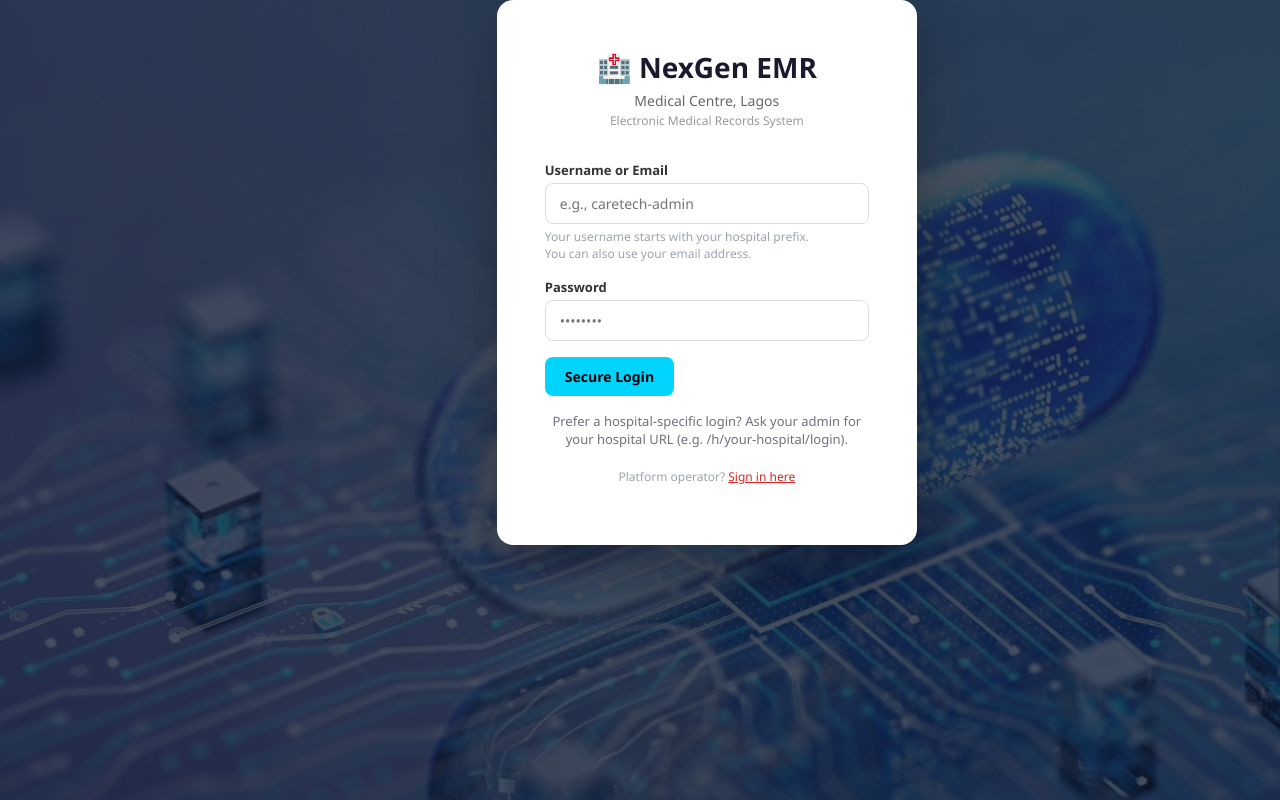
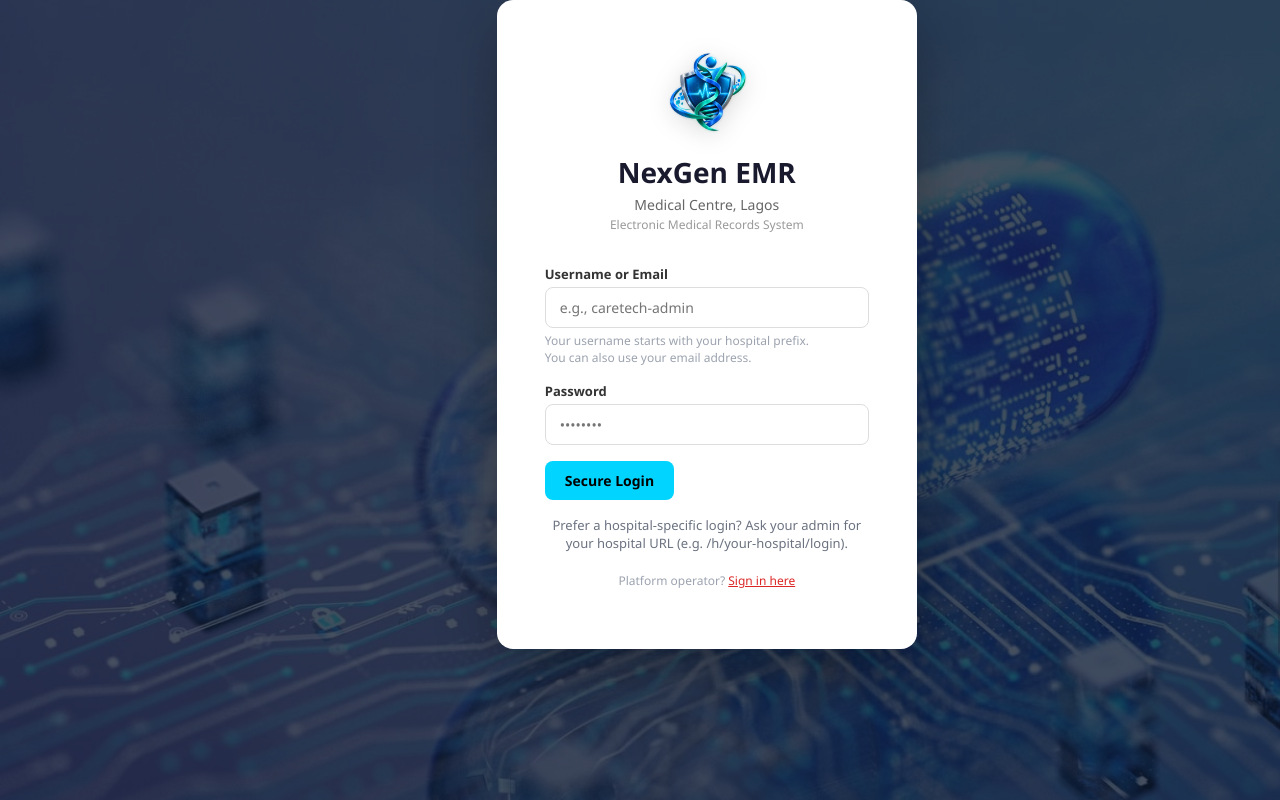
Before and after one commit to Danosky8082/emr-system, a React (Vite) app in the folder emr-frontend/: page /login in a window 1280 px wide. Built offline with nearby package versions, Linux system fonts and the light colour scheme; no server answers.

Commit message:
feat: add NexGen EMR logo across app

```diff
--- a/emr-frontend/index.html
+++ b/emr-frontend/index.html
@@ -2,7 +2,7 @@
 <html lang="en">
   <head>
     <meta charset="UTF-8" />
-    <link rel="icon" type="image/svg+xml" href="/favicon.svg" />
+    <link rel="icon" type="image/png" href="/logo.png" />
     <meta name="viewport" content="width=device-width, initial-scale=1.0" />
     <title>EMR System</title>
   </head>
--- a/emr-frontend/src/components/Layout.jsx
+++ b/emr-frontend/src/components/Layout.jsx
@@ -850,27 +850,16 @@ const Layout = () => {
         </button>
 
         <div className="nav-brand">
-          {hospitalLogo ? (
-            <img
-              src={hospitalLogo}
-              alt={hospitalName || 'Hospital Logo'}
-              style={{ height: '38px' }}
-            />
-          ) : (
-            <svg className="unique-logo" viewBox="0 0 100 100">
-              <defs>
-                <linearGradient id="glow" x1="0%" y1="0%" x2="100%" y2="100%">
-                  <stop offset="0%" stopColor="#00f2fe" />
-                  <stop offset="100%" stopColor="#4facfe" />
-                </linearGradient>
-              </defs>
-              <path d="M50 8 L85 28 L85 72 L50 92 L15 72 L15 28 Z" fill="none" stroke="url(#glow)" strokeWidth="5" strokeLinejoin="round"/>
-              <path d="M 25 45 Q 45 30 50 50 Q 55 70 75 55" fill="none" stroke="#fff" strokeWidth="3" opacity="0.8"/>
-              <path d="M 25 55 Q 45 70 50 50 Q 55 30 75 45" fill="none" stroke="#fff" strokeWidth="3" opacity="0.6"/>
-              <rect x="45" y="40" width="10" height="20" rx="2" fill="#00f2fe" />
-              <rect x="40" y="45" width="20" height="10" rx="2" fill="#00f2fe" />
-            </svg>
-          )}
+          <img
+  src={hospitalLogo || '/logo.png'}
+  alt={hospitalName || 'NexGen EMR'}
+  className="unique-logo"
+  style={{
+    height: '38px',
+    width: '38px',
+    objectFit: 'contain',
+  }}
+/>
           <span>{hospitalName || 'NexGen EMR'}</span>
         </div>
 
--- a/emr-frontend/src/components/MobileMenu.jsx
+++ b/emr-frontend/src/components/MobileMenu.jsx
@@ -52,9 +52,14 @@ const MobileMenu = ({ isOpen, onClose, menuGroups }) => {
       >
         {/* Header */}
         <div className="mobile-menu-header">
-          <div className="mobile-menu-brand">
-            <span className="mobile-menu-brand-name">{hospitalName || 'NexGen EMR'}</span>
-          </div>
+          <div className="mobile-menu-brand" style={{ display: 'flex', alignItems: 'center', gap: '10px' }}>
+  <img
+    src="/logo.png"
+    alt="NexGen EMR"
+    style={{ width: '32px', height: '32px', objectFit: 'contain' }}
+  />
+  <span className="mobile-menu-brand-name">{hospitalName || 'NexGen EMR'}</span>
+</div>
           <button
             className="mobile-menu-close"
             onClick={onClose}
--- a/emr-frontend/src/pages/HospitalLogin.jsx
+++ b/emr-frontend/src/pages/HospitalLogin.jsx
@@ -131,17 +131,14 @@ const HospitalLogin = () => {
         }}
       >
         <div className="login-header">
-          {hospital.logoUrl ? (
-            <img
-              src={hospital.logoUrl}
-              alt={hospital.name}
-              style={{ maxWidth: '120px', marginBottom: '12px' }}
-            />
-          ) : (
-            <h1 style={{ color: hospital.primaryColor || '#0f3460' }}>
-              🏥 {hospital.name}
-            </h1>
-          )}
+          <img
+  src={hospital.logoUrl || '/logo.png'}
+  alt={hospital.name}
+  style={{ maxWidth: '96px', height: '96px', objectFit: 'contain', marginBottom: '12px' }}
+/>
+<h1 style={{ color: hospital.primaryColor || '#0f3460', marginTop: 0 }}>
+  {hospital.name}
+</h1>
           <p>
             {hospital.city && hospital.state
               ? `${hospital.city}, ${hospital.state}`
--- a/emr-frontend/src/pages/Login.jsx
+++ b/emr-frontend/src/pages/Login.jsx
@@ -92,11 +92,22 @@ const Login = () => {
   return (
     <div className="login-screen app-container">
       <div className="login-container">
-        <div className="login-header">
-          <h1>🏥 NexGen EMR</h1>
-          <p>Medical Centre, Lagos</p>
-          <p className="subtitle">Electronic Medical Records System</p>
-        </div>
+        <div className="login-header" style={{ textAlign: 'center' }}>
+  <img
+    src="/logo.png"
+    alt="NexGen EMR"
+    style={{
+      width: '88px',
+      height: '88px',
+      objectFit: 'contain',
+      marginBottom: '12px',
+      filter: 'drop-shadow(0 4px 12px rgba(0, 0, 0, 0.15))',
+    }}
+  />
+  <h1 style={{ marginBottom: '4px' }}>NexGen EMR</h1>
+  <p>Medical Centre, Lagos</p>
+  <p className="subtitle">Electronic Medical Records System</p>
+</div>
 
         <form onSubmit={handleSubmit}>
           <div className="form-group">
--- a/emr-frontend/src/pages/PatientLogin.jsx
+++ b/emr-frontend/src/pages/PatientLogin.jsx
@@ -109,9 +109,19 @@ const PatientLogin = () => {
         {/* Left Side - Branding */}
         <div className="patient-login-left">
           <div className="brand-content">
-            <div className="brand-icon">🏥</div>
-            <h1>NexGen EMR</h1>
-            <p className="brand-tagline">Patient Portal</p>
+  <img
+    src="/logo.png"
+    alt="NexGen EMR"
+    style={{
+      width: '120px',
+      height: '120px',
+      objectFit: 'contain',
+      marginBottom: '16px',
+      filter: 'drop-shadow(0 8px 24px rgba(0, 0, 0, 0.35))',
+    }}
+  />
+  <h1>NexGen EMR</h1>
+  <p className="brand-tagline">Patient Portal</p>
             <div className="brand-features">
               <div className="feature-item">
                 <span className="feature-icon">🔒</span>
--- a/emr-frontend/src/pages/PlatformLogin.jsx
+++ b/emr-frontend/src/pages/PlatformLogin.jsx
@@ -35,10 +35,21 @@ const PlatformLogin = () => {
   return (
     <div className="login-screen app-container">
       <div className="login-container" style={{ borderTop: '4px solid #dc2626' }}>
-        <div className="login-header">
-          <h1 style={{ color: '#dc2626' }}>🔐 Platform Access</h1>
-          <p className="subtitle">Restricted — NexGen EMR operators only</p>
-        </div>
+        <div className="login-header" style={{ textAlign: 'center' }}>
+  <img
+    src="/logo.png"
+    alt="NexGen EMR"
+    style={{
+      width: '72px',
+      height: '72px',
+      objectFit: 'contain',
+      marginBottom: '10px',
+      filter: 'drop-shadow(0 4px 12px rgba(0, 0, 0, 0.15))',
+    }}
+  />
+  <h1 style={{ color: '#dc2626', marginTop: 0 }}>Platform Access</h1>
+  <p className="subtitle">Restricted — NexGen EMR operators only</p>
+</div>
 
         <form onSubmit={handleSubmit}>
           <div className="form-group">
```
Also changed, not shown: emr-frontend/public/logo.png (added).
